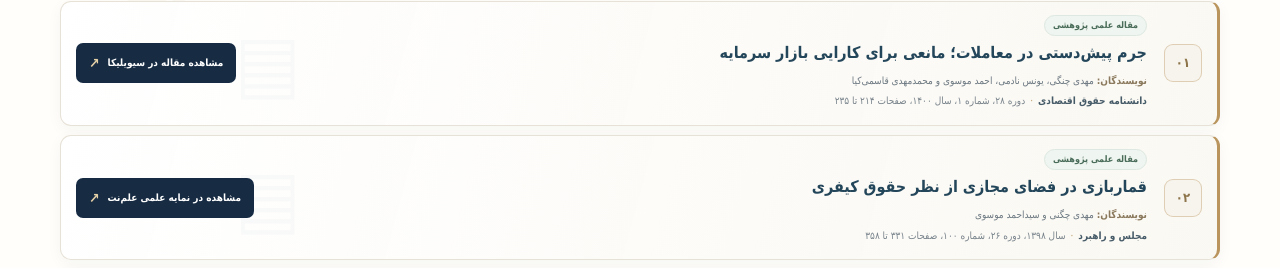
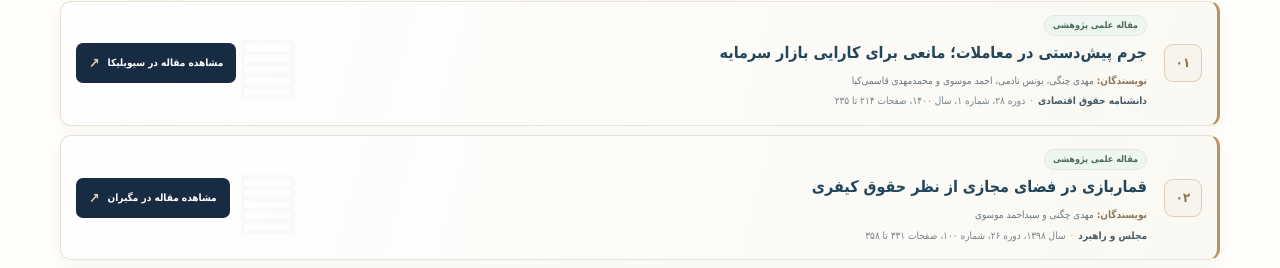
Before and after one commit to ahmadmousavi5908-crypto/vakilsite, a Next.js app: page /about in a window 1280 px wide. Shown: the part 1267-1535 px from the top of the page. Built offline with nearby package versions, Linux system fonts and the light colour scheme; no server answers; the database is empty; a web font is replaced by a local one.

Commit message:
Link legal publication to its exact Magiran record

```diff
--- a/src/components/PublishedWorks.jsx
+++ b/src/components/PublishedWorks.jsx
@@ -19,8 +19,8 @@ const works = [
     authors: "مهدی چگنی و سیداحمد موسوی",
     publication: "مجلس و راهبرد",
     details: "سال ۱۳۹۸، دوره ۲۶، شماره ۱۰۰، صفحات ۳۳۱ تا ۳۵۸",
-    link: "https://elmnet.ir/keyword/قمار-بازی",
-    linkLabel: "مشاهده در نمایه علمی علم‌نت",
+    link: "https://www.magiran.com/paper/2096638/قمار-بازی-در-فضای-مجازی-از-نظر-حقوق-کیفری",
+    linkLabel: "مشاهده مقاله در مگیران",
     kind: "article",
   },
   {
```
